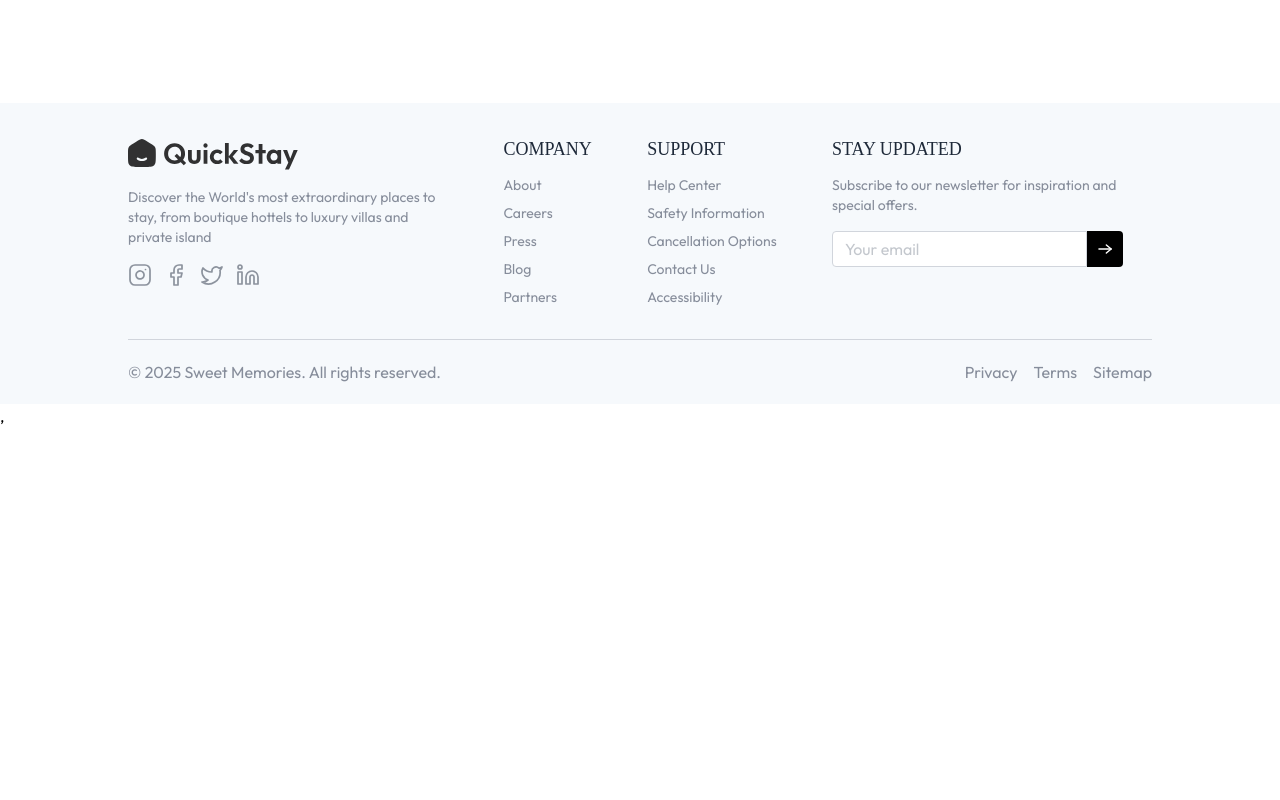
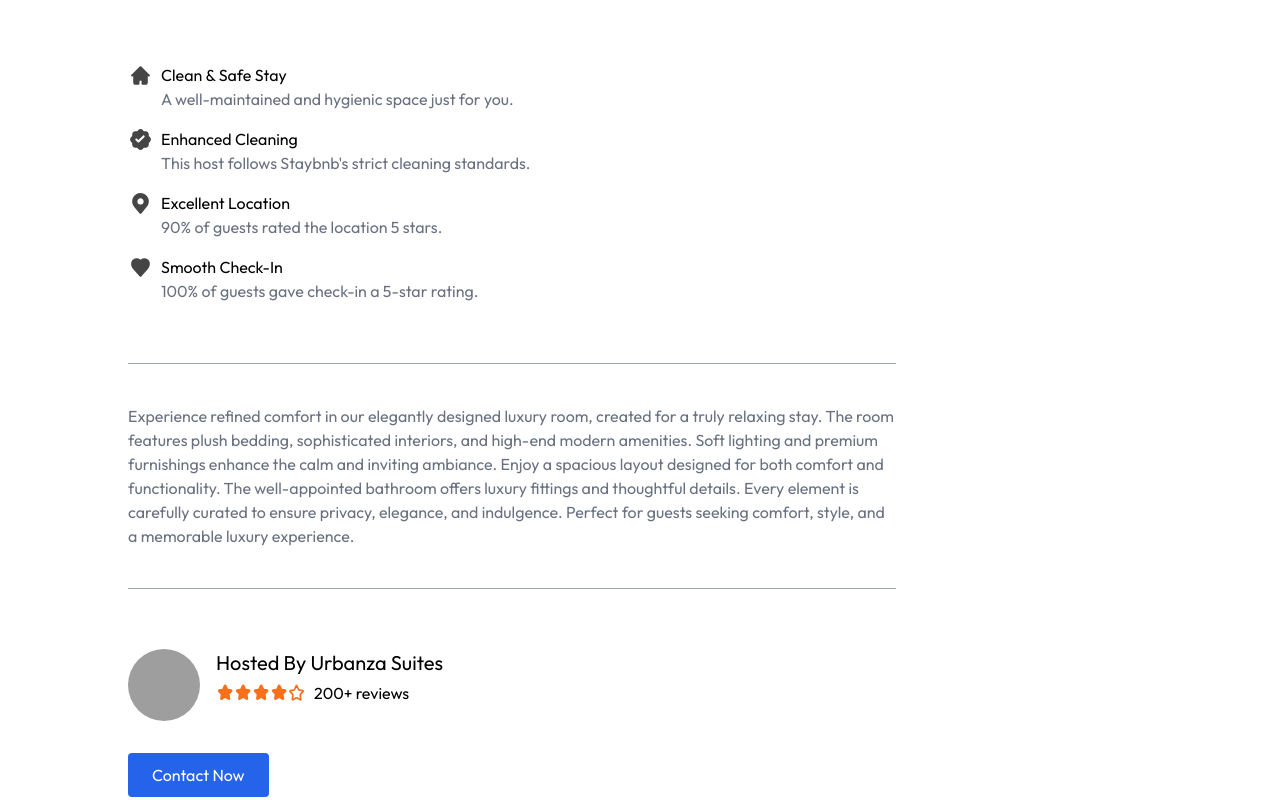
Before and after one commit to ThanushanVimalanathan/Hottel-Booking, a React (Vite) app in the folder client/: page /rooms/67f763d8197ac559e4089b7a in a window 1280 px wide. Shown: the part 980-1780 px from the top of the page. Before the commit the page ends 1408 px from the top, so only its background shows below. Built offline with nearby package versions, Linux system fonts and the light colour scheme; no server answers; grey boxes are pictures that could not be loaded; a web font is replaced by a local one.

Commit message:
Feat:created Booking Page

```diff
--- a/client/src/pages/RoomDetails.jsx
+++ b/client/src/pages/RoomDetails.jsx
@@ -1,6 +1,6 @@
 import React, { useEffect, useState } from 'react'
 import {useParams} from 'react-router-dom'
-import {assets, facilityIcons, roomsDummyData} from '../assets/assets'
+import {assets, facilityIcons, roomCommonData, roomsDummyData} from '../assets/assets'
 import StarRating from '../components/StarRating'
 
 const RoomDetails = () => {
@@ -92,6 +92,7 @@ const RoomDetails = () => {
                                py-2 mt-1.5 outline-none' type="date"  id='checkInDate' placeholder='check-In' required />
 
               </div>
+
               <div className='w-px h-15 bg-gray-300/70 max-md:hidden'></div>
               <div className='flex flex-col'>
 
@@ -101,6 +102,7 @@ const RoomDetails = () => {
                                placeholder='Check-Out' required />
 
               </div>
+
               <div className='w-px h-15 bg-gray-300/70 max-md:hidden'></div>
               <div className='flex flex-col'>
 
@@ -117,10 +119,52 @@ const RoomDetails = () => {
           <button type='submit' className='bg-primary hover:bg-primary-dull
                                 active:scale-95 transition-all text-white rounded-md
                                 max-md:w-full max-md:mt-6 md:px-25 py-3 md:py-4 text-base cursor-pointer'>
-              Book Now
+              Check Availability
           </button>
+      </form>
 
-      </form>
+      {/* Common Specifications */}
+      <div className='mt-25 space-y-4'>
+        {roomCommonData.map((spec, index)=>(
+          <div className='flex items-start gap-2'  key={index}>
+              <img src={spec.icon} alt={`${spec.title}-icon`} className='w-6.6' />
+              <div>
+                 <p className='text-base'>{spec.title}</p>
+                 <p className='text-gray-500'>{spec.description}</p>
+              </div>
+          </div>
+        ))}
+      </div>
+
+      <div className='max-w-3xl border-y border-gray-400 my-15 py-10 text-gray-500'>
+        <p>Experience refined comfort in our elegantly designed luxury room, created for a truly relaxing stay.
+           The room features plush bedding, sophisticated interiors, and high-end modern amenities.
+           Soft lighting and premium furnishings enhance the calm and inviting ambiance.
+           Enjoy a spacious layout designed for both comfort and functionality.
+           The well-appointed bathroom offers luxury fittings and thoughtful details.
+           Every element is carefully curated to ensure privacy, elegance, and indulgence.
+           Perfect for guests seeking comfort, style, and a memorable luxury experience.</p>
+      </div>
+
+     {/* Hosted By */}
+      <div className='flex flex-col items-start gap-4'>
+        <div className='flex gap-4'>
+          <img src={room.hotel.owner.image} alt="Host" className='h-14 w-14 md:h-18 md:w-18 rounded-full' />
+          <div>
+            <p className='text-lg md:text-xl'>Hosted By {room.hotel.name}</p>
+            <div className='flex items-center mt-1'>
+              <StarRating/>
+              <p className='ml-2'>200+ reviews</p>
+            </div>
+          </div>
+        </div>
+
+        <button className='px-6 py-2.5 mt-4 rounded text-white bg-primary
+                           hover:bg-primary-dull transition-all cursor-pointer'>
+          Contact Now
+        </button>
+
+      </div>
 
     </div>
   )
```
